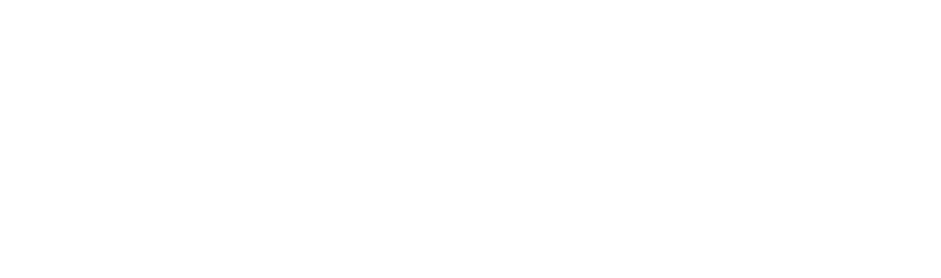
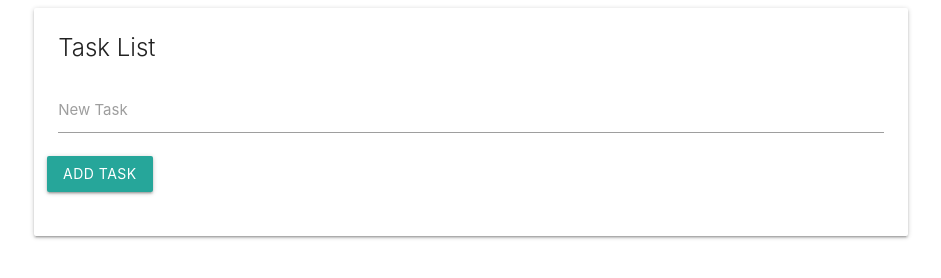
Before and after one commit to oihsur/todolist_app, a plain HTML site: page index.html in a window 1280 px wide. Shown: the whole page, without its empty margins (169-1110 px from the left). Drawn offline with nearby package versions, Linux system fonts and the light colour scheme.

Commit message:
add input and button for task

```diff
--- a/index.html
+++ b/index.html
@@ -3,11 +3,37 @@
 <head>
   <meta charset="UTF-8">
   <meta name="viewport" content="width=device-width, initial-scale=1.0">
-  <title>Document</title>
+  <link rel="stylesheet" href="https://stackpath.bootstrapcdn.com/font-awesome/4.7.0/css/font-awesome.min.css" integrity="sha384-wvfXpqpZZVQGK6TAh5PVlGOfQNHSoD2xbE+QkPxCAFlNEevoEH3Sl0sibVcOQVnN" crossorigin="anonymous">
+  <link rel="stylesheet" href="https://cdnjs.cloudflare.com/ajax/libs/materialize/1.0.0/css/materialize.min.css">
+  <title>Todolist App</title>
 </head>
 <body>
-
+  <div class="container">
+    <div class="row">
+      <div class="col s12">
+        <div id="main" class="card">
+          <div class="card-content">
+            <span class="card-title">Task List</span>
+            <div class="row">
+              <form id="task-form">
+                <div class="input-field col s12">
+                  <input type="text" name="task" id="task">
+                  <label for="task">New Task</label>
+                </div>
+                <input type="submit" value="Add Task" class="btn">
+              </form>
+            </div>
+          </div>
+        </div>
+      </div>
+    </div>
+  </div>
 
   <script src="app.js"></script>
+  <script
+  src="https://code.jquery.com/jquery-3.5.1.js"
+  integrity="sha256-QWo7LDvxbWT2tbbQ97B53yJnYU3WhH/C8ycbRAkjPDc="
+  crossorigin="anonymous"></script>
+  <script src="https://cdnjs.cloudflare.com/ajax/libs/materialize/1.0.0/js/materialize.min.js"></script>
 </body>
 </html>
```
